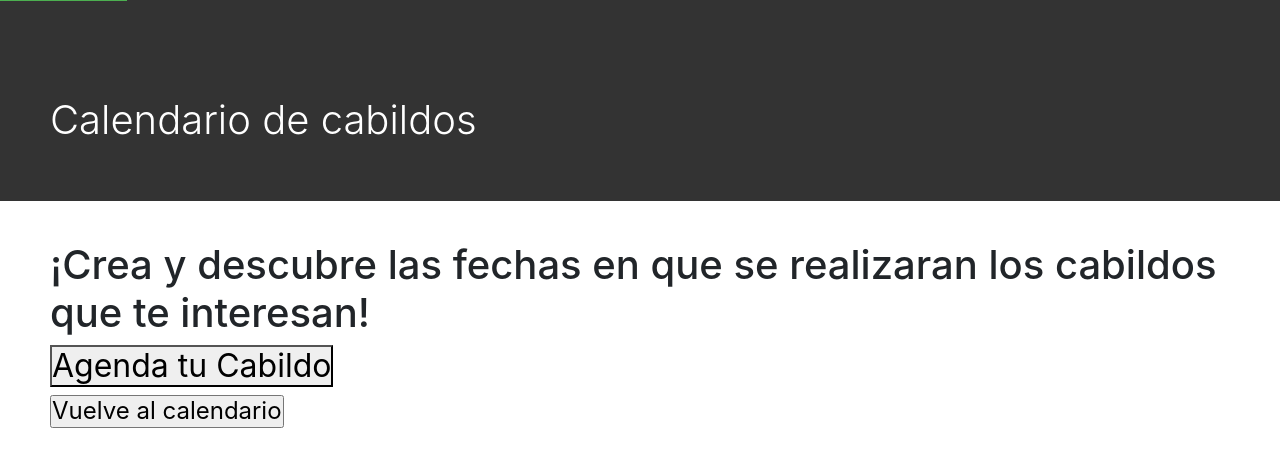
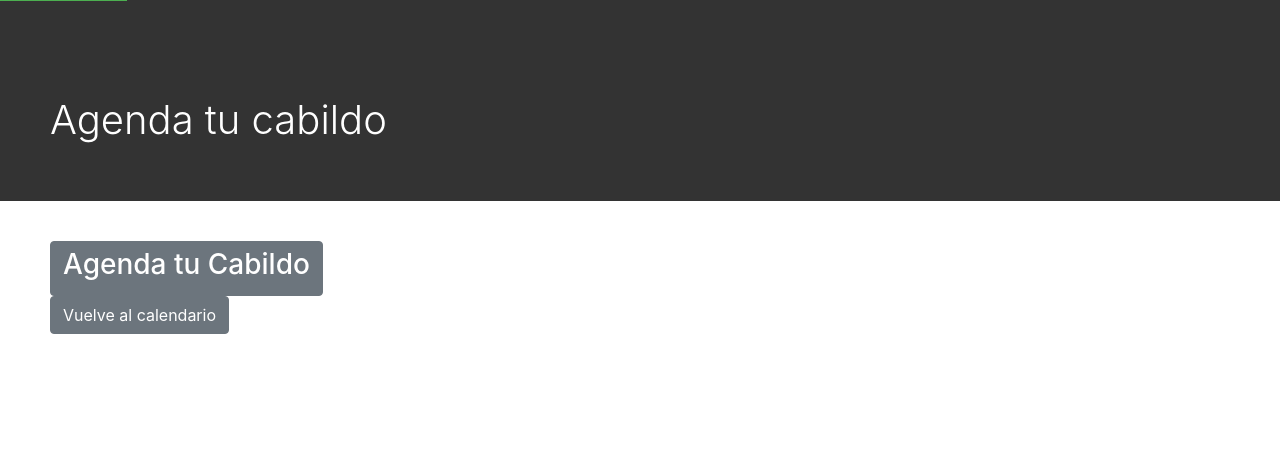
Before and after one commit to ChronaNavarrete/PROYECTO1, a Django app: page /crea_calendar in a window 1280 px wide. Shown: the part 53-520 px from the top of the page. Run offline with Django 3.2, Linux system fonts and the light colour scheme; some libraries are stand-ins or nearby versions.

Commit message:
lo ultimo de la reunion

```diff
--- a/respaldo/src/posts/models.py
+++ b/respaldo/src/posts/models.py
@@ -19,7 +19,7 @@ class User(AbstractUser):
 
 class Profile(models.Model):
     user = models.OneToOneField(User, on_delete=models.CASCADE)
-    image = models.ImageField(default= 'default.jpg', upload_to='profile_pics')
+    image = models.ImageField(default= 'img-perfil-ejemplo.jpg', upload_to='profile_pics')
 
     def __str__(self):
         return f'{self.user.username} Profile'
--- a/respaldo/src/templates/agregar_al_calendario.html
+++ b/respaldo/src/templates/agregar_al_calendario.html
@@ -41,24 +41,24 @@
           </div>
     <main>
         <section class="contenedor-titulo-calendario">
-            <h2 class="titulo-calendario">Calendario de cabildos</h2>
+            <h2 class="titulo-calendario">Agenda tu cabildo</h2>
         </section>
 
         <section>
             <div class="presentacion-calendario">
-                <H1>¡Crea y descubre las fechas en que se realizaran los cabildos que te interesan!</H1>
+                <!--
+                    <h2>¡Crea y descubre las fechas en que se realizaran los cabildos que te interesan!</h2>
+                -->
 
 
 
                 <form method="post">
                     {% csrf_token %}
                     {{ form.as_p }}
-                    <H2> <button type='submit'>Agenda tu Cabildo</button> </H2>
-                    <a href='calendario'>
-                        <h4> <input type="button" value="Vuelve al calendario" /> </h4>
-                    </a>
+                    <a href="cabildos_online"><button type="submit" class="btn btn-secondary"><h3>Agenda tu Cabildo</h3></button></a>
+
                 </form>
-
+                <a href="calendario"><button class="btn btn-secondary">Vuelve al calendario</button></a>
 
             </div>
 
--- a/respaldo/src/templates/calendario.html
+++ b/respaldo/src/templates/calendario.html
@@ -47,12 +47,10 @@
 
         <section>
             <div class="presentacion-calendario">
-                <H1>¡Crea y descubre las fechas en que se realizaran los cabildos que te interesan!</H1>
 
+                <h2>¡Crea y descubre las fechas en que se realizaran los cabildos que te interesan!</h2>
 
-                    <a href='cabildos_online'>
-                        <h2> <input type="button" value="¡Agenda tu cabildo!" /> </h2>
-                    </a>
+                    <a href="cabildos_online"><button class="btn btn-secondary"><h3>¡Agenda tu cabildo!</h3></button></a>
 
 
             </div>
```
Also changed, not shown: respaldo/src/db.sqlite3, respaldo/src/media_root/bosques-del-sur-de-chile.jpg (added), respaldo/src/media_root/img-perfil-ejemplo.jpg (renamed from respaldo/src/static/img/img-perfil-ejemplo.jpg), respaldo/src/media_root/web-en-construccion.jpg (added), respaldo/src/posts/migrations/0010_auto_20210111_0009.py (added).
